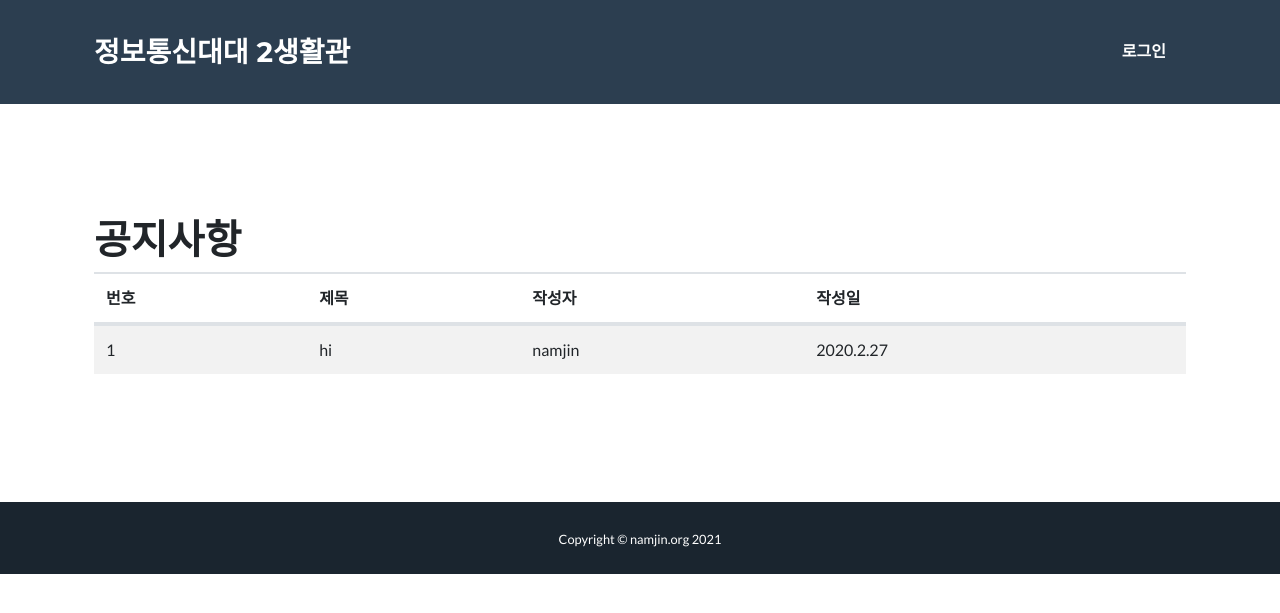
After one commit to nam2934/Squadroom, a Django app: template mainpage/templates/notice.html in a window 1280 px wide. The commit adds this page. Shown: the top 613 px of the page. Run offline with Django 3.2, Linux system fonts and the light colour scheme; the template is opened without the code that fills it, so the values that code supplies are empty; some libraries are stand-ins or nearby versions.

Commit message:
make notice model

```diff
--- a/mainpage/templates/index.html
+++ b/mainpage/templates/index.html
@@ -32,7 +32,7 @@
                 <!-- Footer Social Icons-->
                 <div class="col-lg-4 mb-5 mb-lg-0">
                 {% if user.is_authenticated %}
-                    <h4 class="text-uppercase mb-4"><a class="white_color" href="{% url 'index' %}">[ 공지사항 ]</a></h4>
+                    <h4 class="text-uppercase mb-4"><a class="white_color" href="{% url 'notice' %}">[ 공지사항 ]</a></h4>
                 {% else %}
                     <h4 class="text-uppercase mb-4"><a class="white_color" href="{% url 'login' %}">[ 공지사항 ]</a></h4>
                 {% endif %}
--- /dev/null
+++ b/mainpage/templates/notice.html
@@ -0,0 +1,21 @@
+{% extends "base.html" %}
+{% load static %}
+
+{% block content %}
+    <div class="container my-3 masthead">
+        <h1>공지사항</h1>
+
+        <table class="table table-striped table-hover">
+        <thead>
+            <tr>
+                <th>번호</th><th>제목</th><th>작성자</th><th>작성일</th>
+            </tr>
+        </thead>
+        <tbody>
+            <tr>
+                <td>1</td><td>hi</td><td>namjin</td><td>2020.2.27</td>
+            </tr>
+        </tbody>
+      </table>
+    </div>
+{% endblock content %}
--- a/mainpage/urls.py
+++ b/mainpage/urls.py
@@ -6,4 +6,5 @@ urlpatterns = [
     path('', views.index, name='index'),
     path('login/', auth_views.LoginView.as_view(template_name='login.html'), name='login'),
     path('logout/', auth_views.LogoutView.as_view(), name='logout'),
+    path('notice/', views.notice, name='notice'),
 ]
--- a/mainpage/views.py
+++ b/mainpage/views.py
@@ -2,3 +2,6 @@ from django.shortcuts import render
 
 def index(request):
     return render(request, "index.html")
+
+def notice(request):
+    return render(request, "notice.html")
```
Also changed, not shown: mainpage/admin.py (+6 -1 lines), mainpage/models.py (+14 -1 lines), mainpage/migrations/0001_initial.py (added), mainpage/migrations/0002_auto_20210227_2031.py (added).
